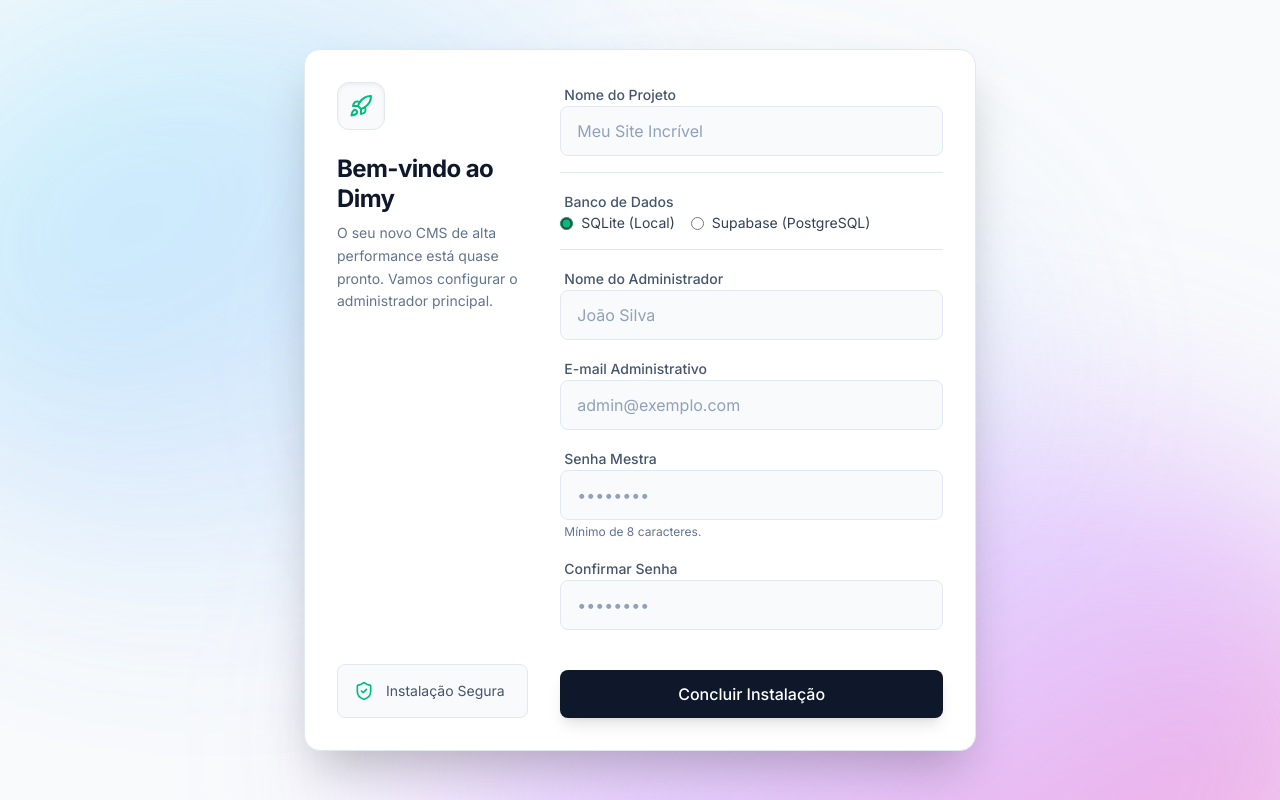
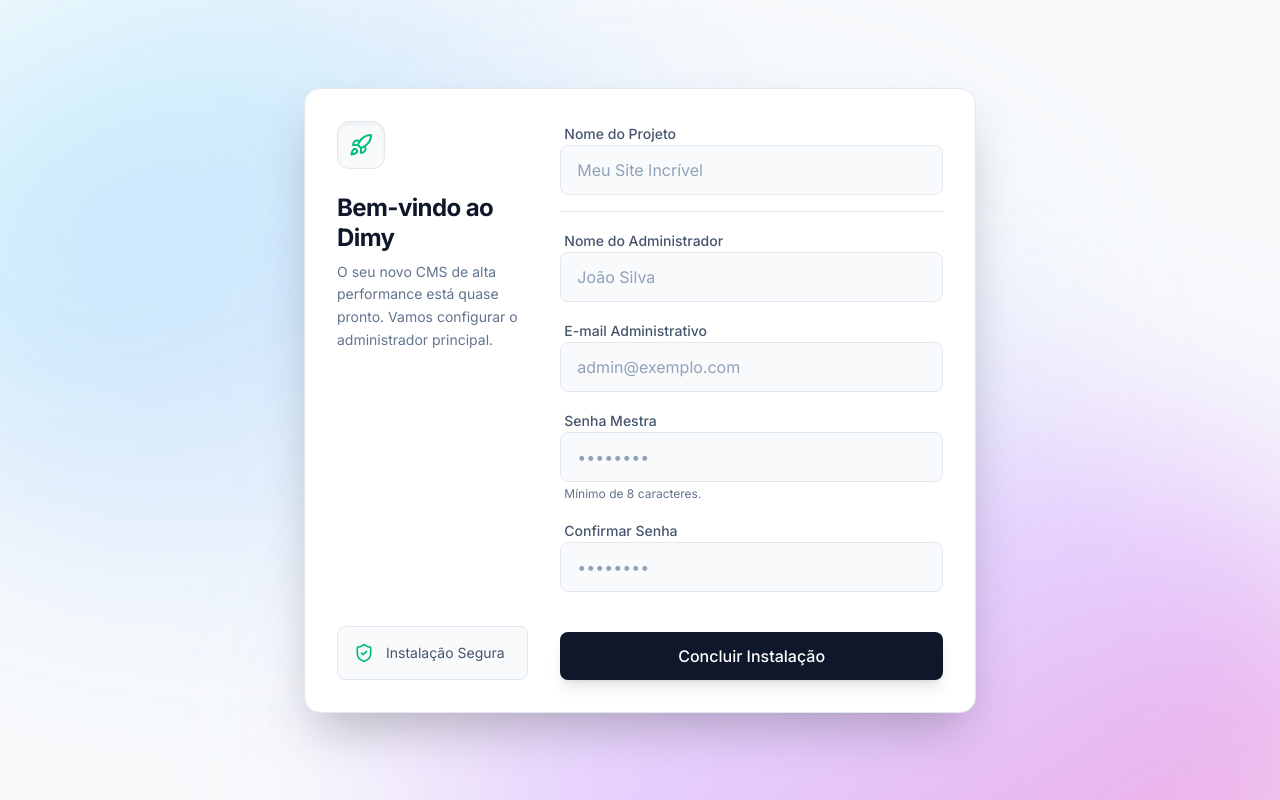
Before and after one commit to fernandoamerico/dimy, a Next.js app in the folder frontend/: page /setup in a window 1280 px wide. Built offline with nearby package versions, Linux system fonts and the light colour scheme.

Commit message:
feat(auth): make database config cloud-native via env vars

```diff
--- a/frontend/src/app/setup/SetupForm.tsx
+++ b/frontend/src/app/setup/SetupForm.tsx
@@ -7,7 +7,7 @@
   const [error, setError] = useState<string | null>(null)
   const [isPending, setIsPending] = useState(false)
 
-  const [databaseType, setDatabaseType] = useState('sqlite')
+
 
   const handleSubmit = async (e: React.FormEvent<HTMLFormElement>) => {
     e.preventDefault()
@@ -47,49 +47,7 @@
         />
       </div>
 
-      <hr className="border-slate-200 dark:border-neutral-800 my-4 transition-colors" />
 
-      <div className="space-y-3">
-        <label className="text-sm font-medium text-slate-600 dark:text-neutral-300 ml-1 transition-colors">Banco de Dados</label>
-
-        <div className="flex gap-4">
-          <label className="flex items-center gap-2 cursor-pointer">
-            <input
-              type="radio"
-              name="databaseType"
-              value="sqlite"
-              checked={databaseType === 'sqlite'}
-              onChange={(e) => setDatabaseType(e.target.value)}
-              className="accent-emerald-500"
-            />
-            <span className="text-sm text-slate-700 dark:text-neutral-300">SQLite (Local)</span>
-          </label>
-          <label className="flex items-center gap-2 cursor-pointer">
-            <input
-              type="radio"
-              name="databaseType"
-              value="postgres"
-              checked={databaseType === 'postgres'}
-              onChange={(e) => setDatabaseType(e.target.value)}
-              className="accent-emerald-500"
-            />
-            <span className="text-sm text-slate-700 dark:text-neutral-300">Supabase (PostgreSQL)</span>
-          </label>
-        </div>
-
-        {databaseType === 'postgres' && (
-          <div className="space-y-1 mt-3">
-            <label className="text-xs font-medium text-slate-500 dark:text-neutral-400 ml-1">DATABASE_URL (Connection String)</label>
-            <input
-              type="text"
-              name="databaseUrl"
-              placeholder="postgres://postgres:senha@aws-0...pooler.supabase.com:6543/postgres"
-              required={databaseType === 'postgres'}
-              className="w-full bg-slate-50 dark:bg-neutral-950 border border-slate-200 dark:border-neutral-800 rounded-lg px-4 py-3 text-slate-900 dark:text-white placeholder-slate-400 dark:placeholder-neutral-500 focus:outline-none focus:ring-2 focus:ring-emerald-500/50 focus:border-emerald-500 transition-all text-sm font-mono"
-            />
-          </div>
-        )}
-      </div>
 
       <hr className="border-slate-200 dark:border-neutral-800 my-4 transition-colors" />
 
```
Also changed, not shown: 1 other file (tests, documents, lock files or other folders).
